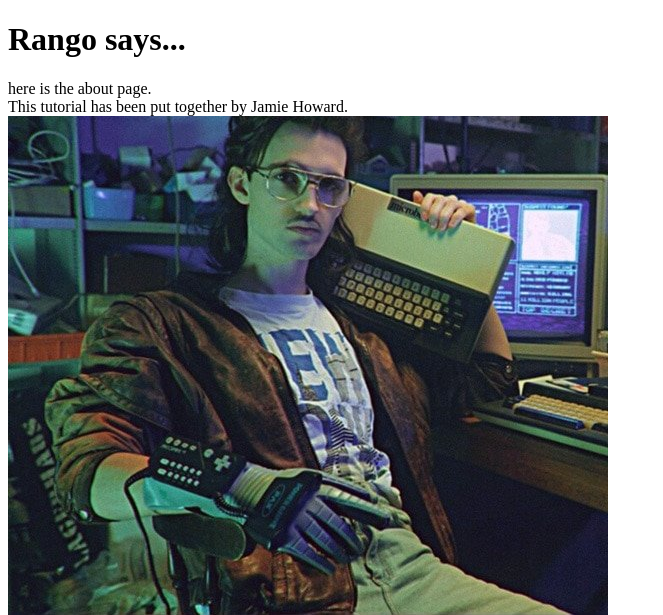
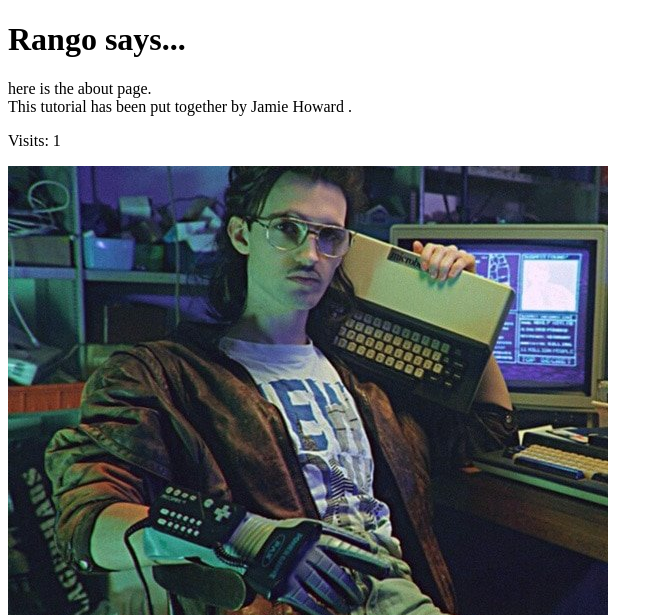
Before and after one commit to 2406749H/tango_with_django_project, a Django app: page /rango/about/ in a window 1280 px wide. Shown: the top 615 px of the page, without its empty margins (0-663 px from the left). Run offline with Django 3.2, Linux system fonts and the light colour scheme; data that the repository does not hold is empty.

Commit message:
Chapter 10 Complete

```diff
--- a/rango/views.py
+++ b/rango/views.py
@@ -5,6 +5,7 @@ from django.contrib.auth import authenticate, login, logout
 from django.contrib.auth.decorators import login_required
 from rango.models import Category, Page
 from rango.forms import CategoryForm, PageForm, UserForm, UserProfileForm
+from datetime import datetime
 
 def index(request):
     category_list = Category.objects.order_by('-likes')[:5]
@@ -16,11 +17,17 @@ def index(request):
     context_dict['pages'] = page_list
     context_dict['extra'] = 'From the model solution on GitHub'
 
+    visitor_cookie_handler(request)
+
     return render(request, 'rango/index.html', context=context_dict)
 
 def about(request):
 
-    return render(request, 'rango/about.html')
+    context_dict = {}
+    visitor_cookie_handler(request)
+    context_dict['visits'] = request.session['visits']
+
+    return render(request, 'rango/about.html', context=context_dict)
 
 def show_category(request, category_name_slug):
     context_dict = {}
@@ -78,6 +85,7 @@ def add_page(request, category_name_slug):
                 return redirect(reverse('rango:show_category', kwargs={'category_name_slug': category_name_slug}))
         else:
             print(form.errors)
+
     context_dict = {'form': form, 'category': category}
     return render(request, 'rango/add_page.html', context=context_dict)
 
@@ -136,3 +144,22 @@ def restricted(request):
 def user_logout(request):
     logout(request)
     return redirect(reverse('rango:index'))
+
+def get_server_side_cookie(request, cookie, default_val=None):
+    val = request.session.get(cookie)
+    if not val:
+        val = default_val
+    return val
+
+def visitor_cookie_handler(request):
+    visits = int(get_server_side_cookie(request, 'visits', '1'))
+    last_visit_cookie = get_server_side_cookie(request, 'last_visit', str(datetime.now()))
+    last_visit_time = datetime.strptime(last_visit_cookie[:-7], '%Y-%m-%d %H:%M:%S')
+
+    if (datetime.now() - last_visit_time).days > 0:
+        visits = visits + 1
+        request.session['last_visit'] = str(datetime.now())
+    else:
+        request.session['last_visit'] = last_visit_cookie
+
+    request.session['visits'] = visits
--- a/templates/rango/about.html
+++ b/templates/rango/about.html
@@ -1,4 +1,3 @@
-
 {% extends 'rango/base.html' %}
 {% load staticfiles %}
 
@@ -10,7 +9,8 @@
 <h1>Rango says...</h1>
 <div>
     here is the about page. <br />
-    This tutorial has been put together by Jamie Howard.<br />
+    This tutorial has been put together by Jamie Howard .<br />
+    <p>Visits: {{ visits }}</p>
 </div>
 <img src="{% static 'images/rango.jpg' %}" alt="Picture of Rango" />
 <img src="{{ MEDIA_URL }}cat.jpg" alt="Picture of a Cat" />
```
